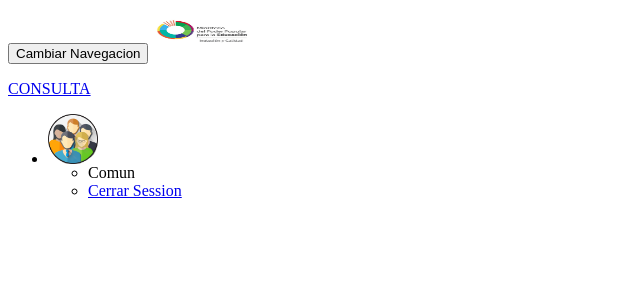
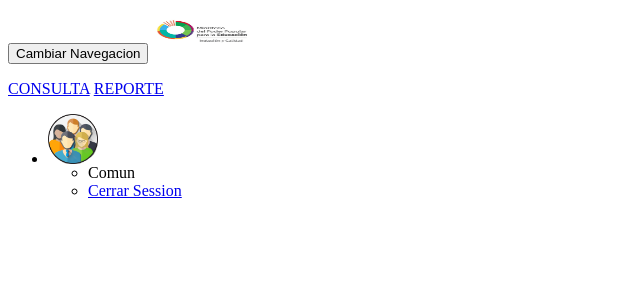
Before and after one commit to WilsonBolivar/Sistema, a PHP site: page /barracomun.php in a window 1280 px wide. Shown: the top 300 px of the page, without its empty margins (0-640 px from the left). Run offline with PHP 8.4, Linux system fonts and the light colour scheme.

Commit message:
Update barracomun.php

```diff
--- a/barracomun.php
+++ b/barracomun.php
@@ -9,7 +9,8 @@
             <a class="navbar-brand"><img src="img/logo.jpg" width="100" height="50"></a>
             <ul class="nav navbar-nav navbar">
             </ul>
-            <a href="consulta.php" class="navbar-brand glyphicon glyphicon-search"> CONSULTA</a>
+            <a href="buscar.php" class="navbar-brand glyphicon glyphicon-search"> CONSULTA</a>
+            <a href="../modelo/pdf/reporte.php" class="navbar-brand glyphicon glyphicon-list-alt"> REPORTE</a>
         </div>
 
         <div class="collapse navbar-collapse navbar-ex1-collapse">
```
